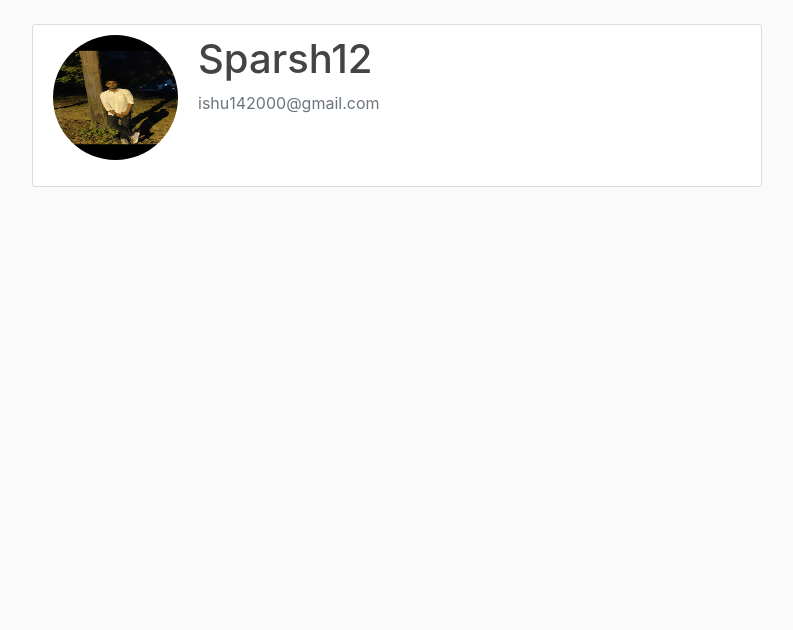
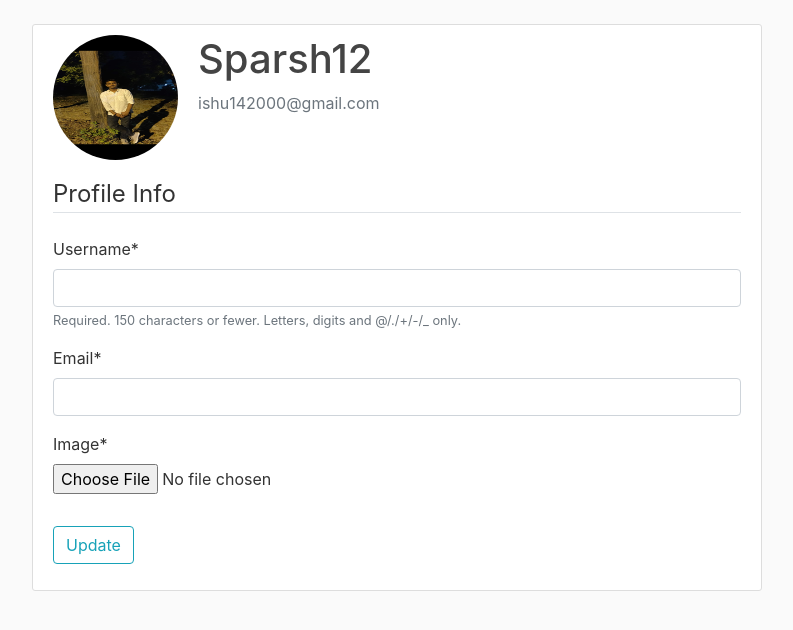
Before and after one commit to sparsh1402/Event_Magazine, a Django app: template django_project/users/templates/users/profile.html in a window 1280 px wide. Shown: the part 56-686 px from the top of the page, without its empty margins (53-846 px from the left). Run offline with Django 3.2, Linux system fonts and the light colour scheme; the template is opened without the code that fills it: values that come from a table or form of the project are taken from there, others are empty; a user stored in the database is signed in; data comes from the database, SQL or seed files in the repository; both versions use the stored data as it was after the commit; some libraries are stand-ins or nearby versions.

Commit message:
Update_Profile

```diff
--- /dev/null
+++ b/django_project/users/forms.py
@@ -0,0 +1,17 @@
+from django import forms
+from django.contrib.auth.models import User
+from .models import Profile
+
+
+class UserUpdateForm(forms.ModelForm):
+    email = forms.EmailField()
+
+    class Meta:
+        model = User
+        fields = ['username', 'email']
+
+
+class ProfileUpdateForm(forms.ModelForm):
+    class Meta:
+        model = Profile
+        fields = ['image']
--- a/django_project/users/models.py
+++ b/django_project/users/models.py
@@ -1,5 +1,6 @@
 from django.db import models
 from django.contrib.auth.models import User
+from PIL import Image
 
 
 class Profile(models.Model):
@@ -9,4 +10,19 @@
     def __str__(self):
         return f'{self.user.username} Profile'
 
+    def save(self):
+        super().save()
+
+        img = Image.open(self.image.path)
+
+        if img.height > 400 or img.weight > 400:
+            output_size = (400,400)
+            img.thumbnail(output_size)
+            img.save(self.image.path)
+
+
+
+
+
+
 # Create your models here.
--- a/django_project/users/templates/users/profile.html
+++ b/django_project/users/templates/users/profile.html
@@ -10,5 +10,16 @@
      </div>
    </div>
    <!-- FORM HERE -->
+   <form method="POST" enctype="multipart/form-data">
+    {% csrf_token %}
+    <fieldset class="form-group">
+        <legend class="border-bottom mb-4">Profile Info</legend>
+        {{ u_form|crispy }}
+        {{ p_form|crispy }}
+    </fieldset>
+    <div class="form-group">
+        <button class="btn btn-outline-info" type="submit">Update</button>
+    </div>
+    </form>
  </div>
 {% endblock content %}
```
Also changed, not shown: django_project/users/views.py (+21 -2 lines), django_project/db.sqlite3, django_project/media/profile_pics/Screenshot_2019-10-23-23-55-25-392_com.whatsapp_5SPkGyY.png (added), django_project/media/profile_pics/Screenshot_2019-10-23-23-55-25-392_com.whatsapp_BnKNpJe.png (added), django_project/media/profile_pics/Screenshot_2019-10-23-23-55-25-392_com.whatsapp_Ddeh0AE.png (added), django_project/media/profile_pics/Screenshot_2019-10-23-23-55-25-392_com.whatsapp_H0tcd1k.png (added), django_project/media/profile_pics/Screenshot_2019-10-23-23-55-25-392_com.whatsapp_WNM3BfA.png (added), django_project/media/profile_pics/Screenshot_2019-10-23-23-55-25-392_com.whatsapp_dYEGIXJ.png (added), django_project/media/profile_pics/Screenshot_2019-10-23-23-55-25-392_com.whatsapp_jopexoG.png (added), django_project/media/profile_pics/Sketchpad.png (added).
